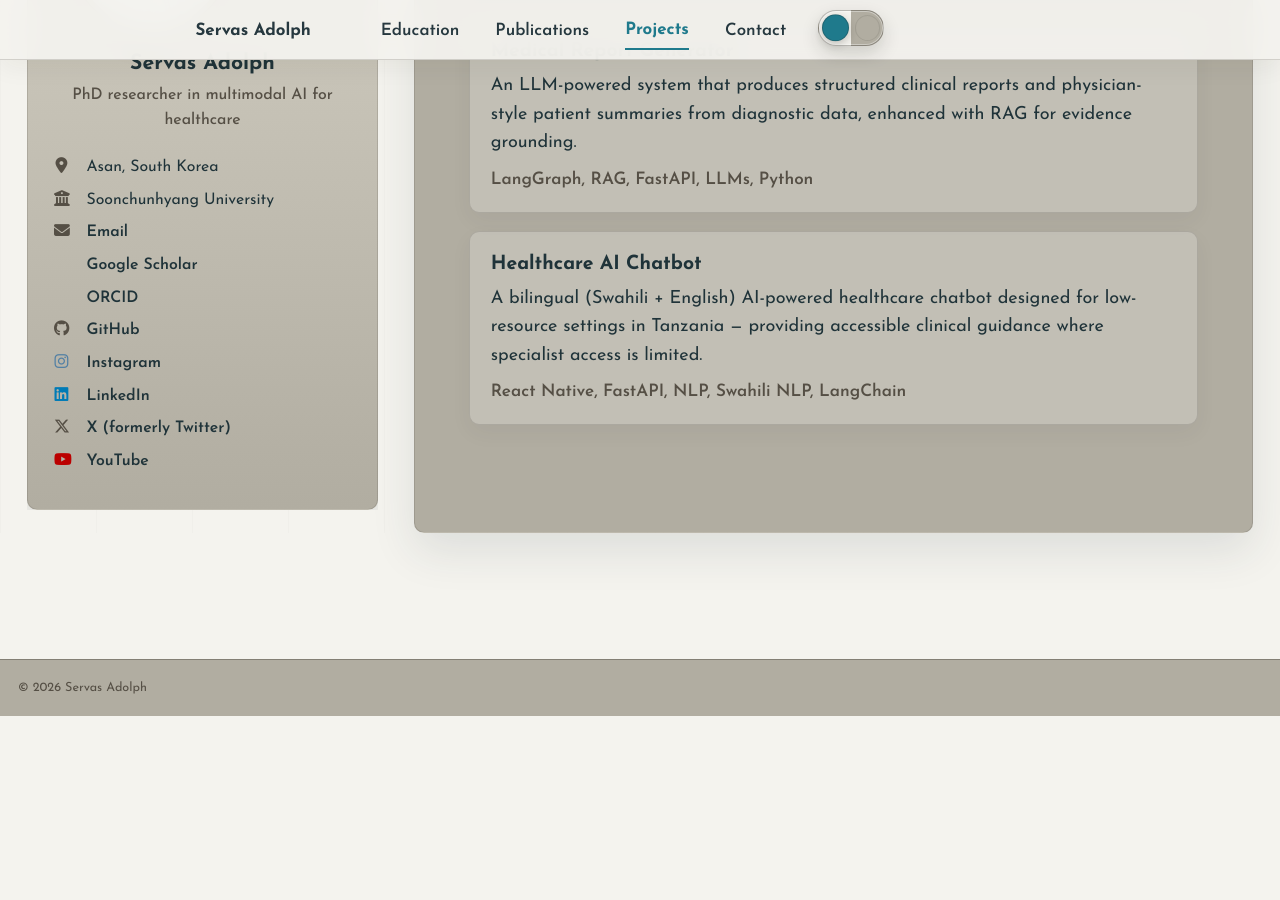
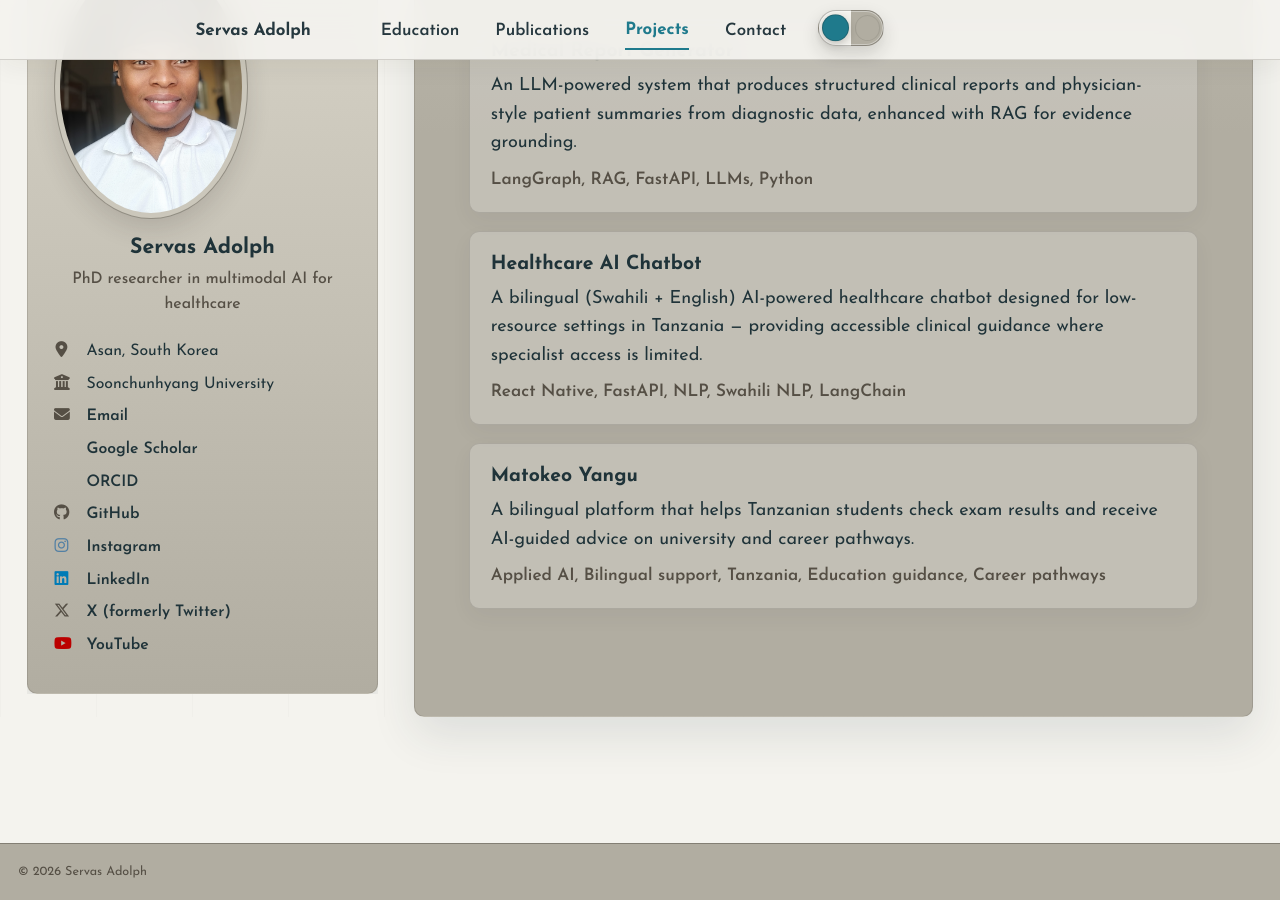
Before and after one commit to servasadolph/servasadolph.github.io, a Jekyll site: the page built from _pages/projects.md, in a window 1280 px wide and 900 px high, scrolled down 768 px. Built offline with Jekyll 4.4.1, drawn with Linux system fonts in a browser that asks for light colours; a style sheet for code colours, icons or effects is not loaded; before the commit the page ends 1484 px from its top, so only the background shows below that.

Commit message:
[codex] Add Matokeo Yangu project

```diff
--- a/_pages/projects.md
+++ b/_pages/projects.md
@@ -32,4 +32,10 @@
     <p>A bilingual (Swahili + English) AI-powered healthcare chatbot designed for low-resource settings in Tanzania — providing accessible clinical guidance where specialist access is limited.</p>
     <p class="project-item__tags">React Native, FastAPI, NLP, Swahili NLP, LangChain</p>
   </article>
+
+  <article class="project-item">
+    <h3>Matokeo Yangu</h3>
+    <p>A bilingual platform that helps Tanzanian students check exam results and receive AI-guided advice on university and career pathways.</p>
+    <p class="project-item__tags">Applied AI, Bilingual support, Tanzania, Education guidance, Career pathways</p>
+  </article>
 </div>
```
